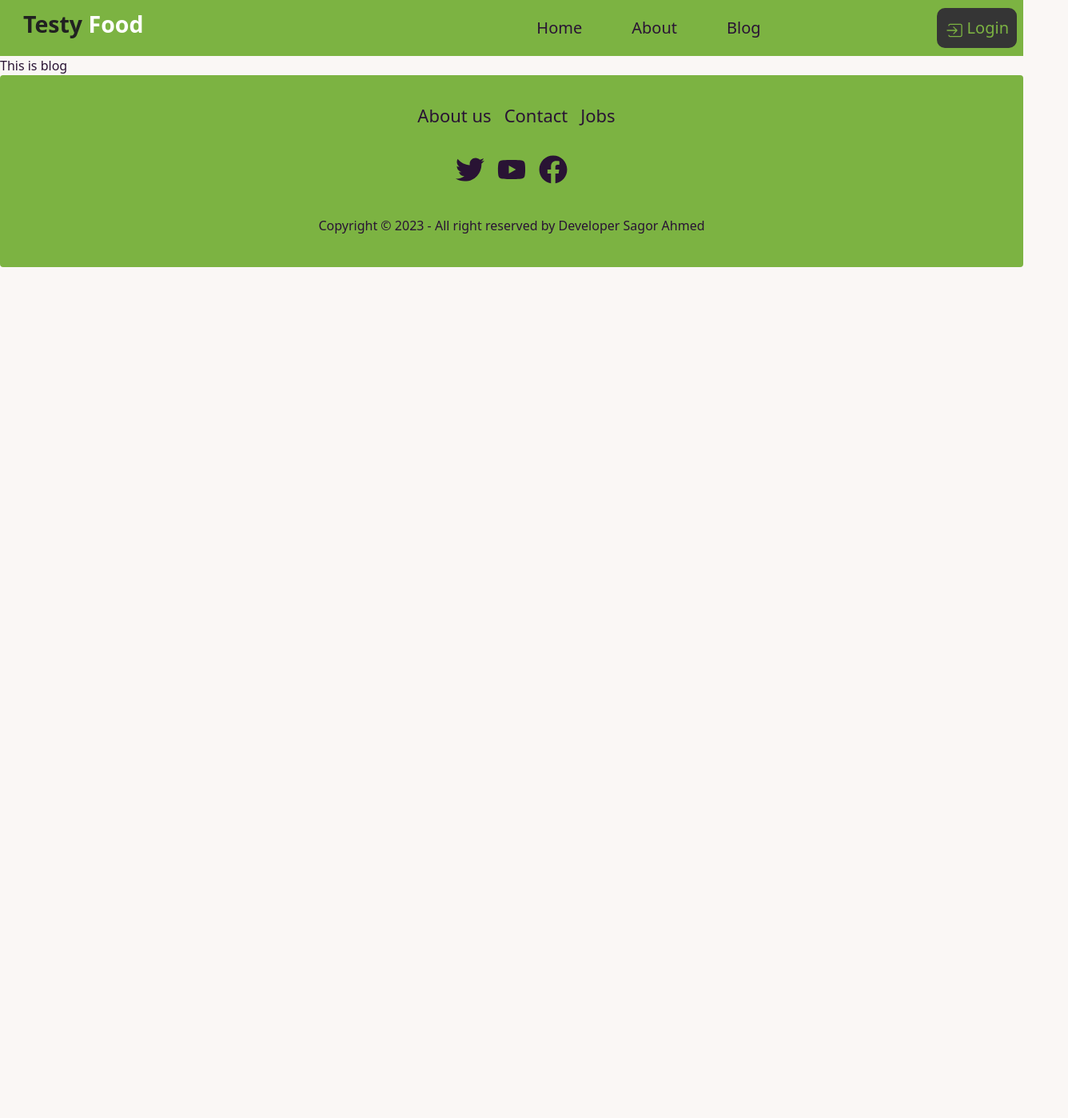
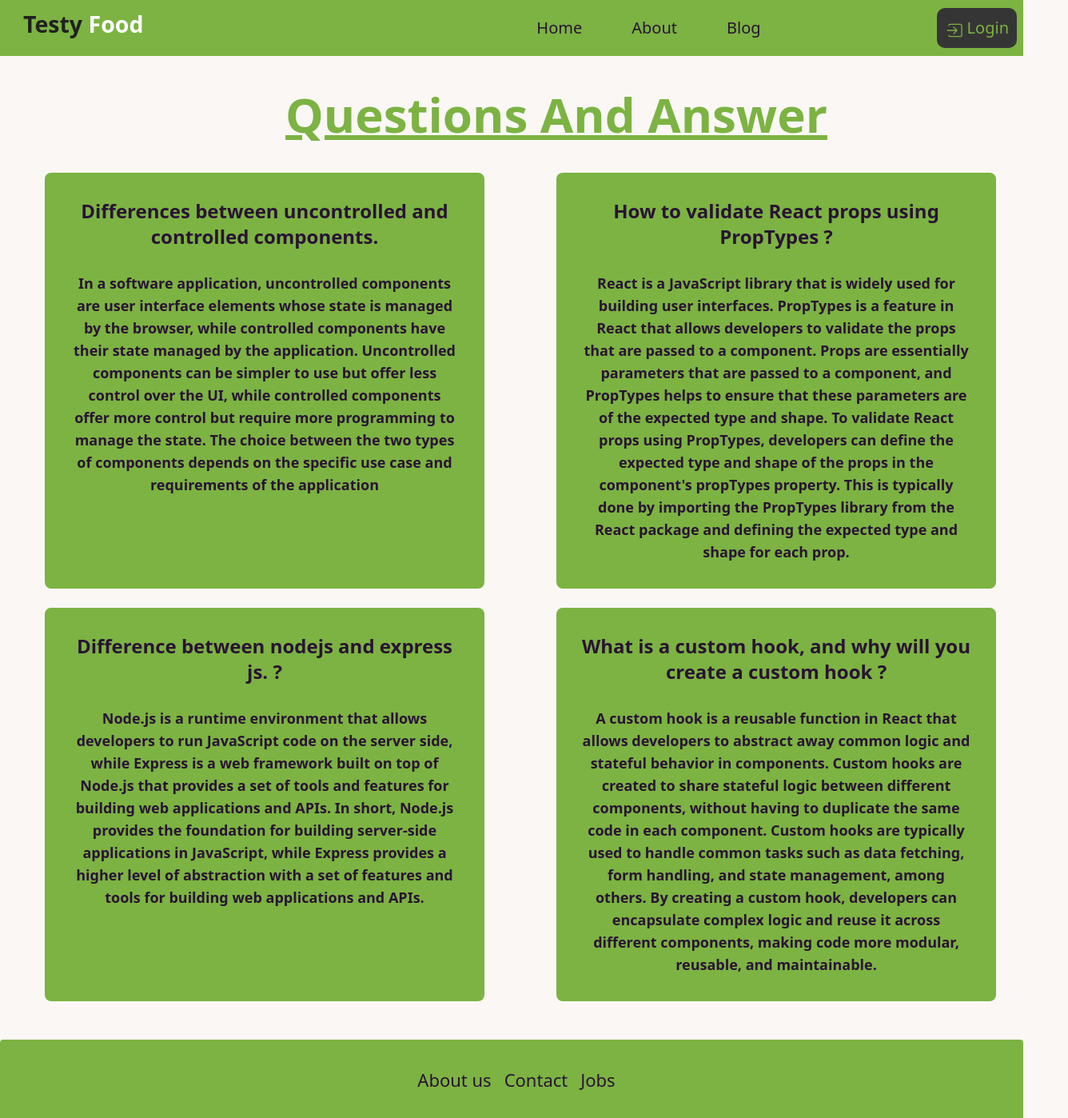
Before and after one commit to developersagorahmed/testy-food-website, a React (Vite) app: page /blog in a window 1280 px wide. Shown: the top 1398 px of the page at 80% size, 1336 px wide, since content can reach past the window. Before the commit the page ends 800 px from the top, so only its background shows below. Built offline with nearby package versions, Linux system fonts and the light colour scheme; no server answers.

Commit message:
added blog button and answer 4 questions

```diff
--- a/src/Components/Pages/Blog/Blog.jsx
+++ b/src/Components/Pages/Blog/Blog.jsx
@@ -2,8 +2,74 @@ import React from "react";
 
 const Blog = () => {
 	return (
-		<div>
-			<h1>This is blog </h1>
+		<div className="container ml-14 mx-auto  mb-12">
+			<h1 className="mb-7 mt-7 text-[60px] mx-auto text-center font-extrabold underline text-[#7CB342]">
+				Questions And Answer{" "}
+			</h1>
+			<div className="grid grid-cols-2 gap-y-6">
+				<div className="bg-[#7CB342] w-[550px] p-8  rounded-lg ">
+					<h1 className="text-center text-2xl mb-7 font-extrabold">
+						Differences between uncontrolled and controlled components.
+					</h1>
+					<p className="text-center text-lg font-semibold">
+						In a software application, uncontrolled components are user
+						interface elements whose state is managed by the browser, while
+						controlled components have their state managed by the application.
+						Uncontrolled components can be simpler to use but offer less control
+						over the UI, while controlled components offer more control but
+						require more programming to manage the state. The choice between the
+						two types of components depends on the specific use case and
+						requirements of the application
+					</p>
+				</div>
+				<div className="w-[550px] p-8 bg-[#7CB342] rounded-lg ">
+					<h1 className="text-center text-2xl mb-7 font-extrabold">
+						How to validate React props using PropTypes ?
+					</h1>
+					<p className="text-center text-lg font-semibold">
+						React is a JavaScript library that is widely used for building user
+						interfaces. PropTypes is a feature in React that allows developers
+						to validate the props that are passed to a component. Props are
+						essentially parameters that are passed to a component, and PropTypes
+						helps to ensure that these parameters are of the expected type and
+						shape. To validate React props using PropTypes, developers can
+						define the expected type and shape of the props in the component's
+						propTypes property. This is typically done by importing the
+						PropTypes library from the React package and defining the expected
+						type and shape for each prop.
+					</p>
+				</div>
+				<div className="w-[550px] p-8 bg-[#7CB342] rounded-lg ">
+					<h1 className="text-center text-2xl mb-7 font-extrabold">
+						Difference between nodejs and express js. ?
+					</h1>
+					<p className="text-center text-lg font-semibold">
+						Node.js is a runtime environment that allows developers to run
+						JavaScript code on the server side, while Express is a web framework
+						built on top of Node.js that provides a set of tools and features
+						for building web applications and APIs. In short, Node.js provides
+						the foundation for building server-side applications in JavaScript,
+						while Express provides a higher level of abstraction with a set of
+						features and tools for building web applications and APIs.
+					</p>
+				</div>
+				<div className="w-[550px] p-8 bg-[#7CB342] rounded-lg ">
+					<h1 className="text-center text-2xl mb-7 font-extrabold">
+						What is a custom hook, and why will you create a custom hook ?
+					</h1>
+					<p className="text-center text-lg font-semibold">
+						A custom hook is a reusable function in React that allows developers
+						to abstract away common logic and stateful behavior in components.
+						Custom hooks are created to share stateful logic between different
+						components, without having to duplicate the same code in each
+						component. Custom hooks are typically used to handle common tasks
+						such as data fetching, form handling, and state management, among
+						others. By creating a custom hook, developers can encapsulate
+						complex logic and reuse it across different components, making code
+						more modular, reusable, and maintainable.
+					</p>
+				</div>
+			</div>
 		</div>
 	);
 };
--- a/src/Components/Pages/loginAndSignin/Register/Register.jsx
+++ b/src/Components/Pages/loginAndSignin/Register/Register.jsx
@@ -10,7 +10,8 @@ const Register = () => {
 	const [password, setPassword] = useState("");
 	const [photo, setPhoto] = useState("");
 	const [name, setName] = useState("");
-	const { registerUser } = useContext(AuthContext);
+	const { registerUser, handleGoogleSignIn, handleGithubSignIn } =
+		useContext(AuthContext);
 	const navigate = useNavigate();
 	// const location = useLocation();
 	// const from = location.state?.from?.pathname || "/";
--- a/src/Components/Pages/sheard/Header/Header.jsx
+++ b/src/Components/Pages/sheard/Header/Header.jsx
@@ -40,13 +40,13 @@ const Header = () => {
 						className="menu menu-compact dropdown-content mt-3 p-2 shadow bg-base-100 rounded-box w-52"
 					>
 						<li>
-							<Link>Home</Link>
+							<Link to="./">Home</Link>
 						</li>
 						<li>
-							<Link>About</Link>
+							<Link to="/about">About</Link>
 						</li>
 						<li>
-							<Link>Blog</Link>
+							<Link to="/blog">Blog</Link>
 						</li>
 					</ul>
 				</div>
@@ -58,13 +58,13 @@ const Header = () => {
 			<div className="navbar-center hidden lg:flex">
 				<ul className="menuContainer menu menu-horizontal px-1">
 					<li>
-						<Link>Home</Link>
+						<Link to="./">Home</Link>
 					</li>
 					<li>
-						<Link>About</Link>
+						<Link to="/about">About</Link>
 					</li>
 					<li>
-						<Link>Blog</Link>
+						<Link to="/blog">Blog</Link>
 					</li>
 				</ul>
 			</div>
```
